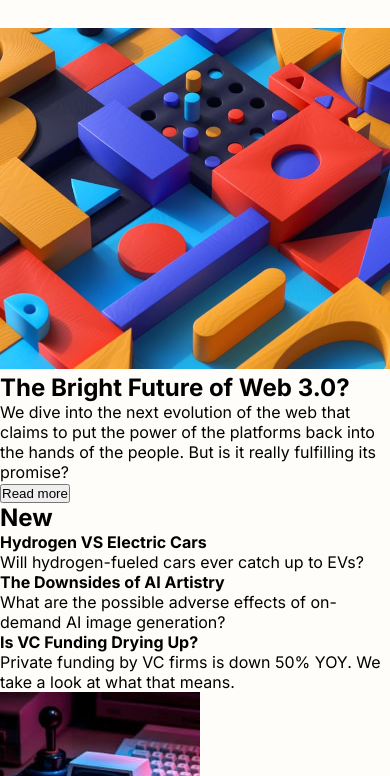
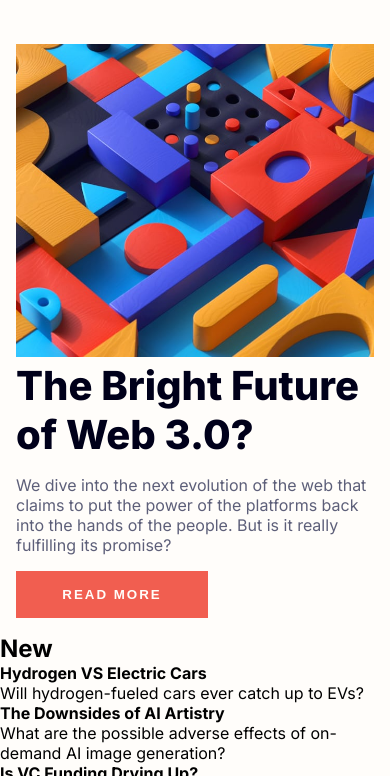
Before and after one commit to DarkDev56/news-homepage-main, a plain HTML site: page index.html in a window 390 px wide. Shown: the part 68-844 px from the top of the page. Drawn offline with Linux system fonts and the light colour scheme.

Commit message:
Styled Hero for Mobile

```diff
--- a/index.html
+++ b/index.html
@@ -34,12 +34,14 @@
       <div class="hero__image_container">
         <img src="./assets/images/image-web-3-mobile.jpg" alt="image-web-3" class="hero__image">
       </div>
+      <div class="hero__ctx">
         <div class="hero__title_container">
           <h1 class="hero__title">The Bright Future of Web 3.0?</h1>
         </div>
         <div class="hero__content_container">
           <p class="hero__content">We dive into the next evolution of the web that claims to put the power of the platforms back into the hands of the people. But is it really fulfilling its promise?</p>
           <button class="hero__button">Read more</button>
+        </div>
       </div>
     </section>
 
--- a/styles/_hero.scss
+++ b/styles/_hero.scss
@@ -1,11 +1,43 @@
 .hero
 {
-    &__image_container
+    padding: 1rem;
+    &__ctx
     {
-
+        display: grid;
+        gap: 1rem;
     }
     &__image
     {
         width: 100%;
     }
+
+    &__title
+    {
+        font-weight: $font-bolder;
+        font-size: 2.5rem;
+        color: $very-dark-blue;
+    }
+
+    &__content
+    {
+        color: $dark-grayish-blue;
+
+    }
+    &__content_container
+    {
+        display: grid;
+        gap: 1rem;
+    }
+    &__button
+    {
+        background-color: $red;
+        outline: none;
+        border: none;
+        width: 12rem;
+        padding: 1rem 0;
+        text-transform: uppercase;
+        color: $off-white;
+        font-weight: $font-bold;
+        letter-spacing: 2px;
+    }
 }
```
Also changed, not shown: style.css, 1 other file. Lines whose indentation alone changed are shown as unchanged.
